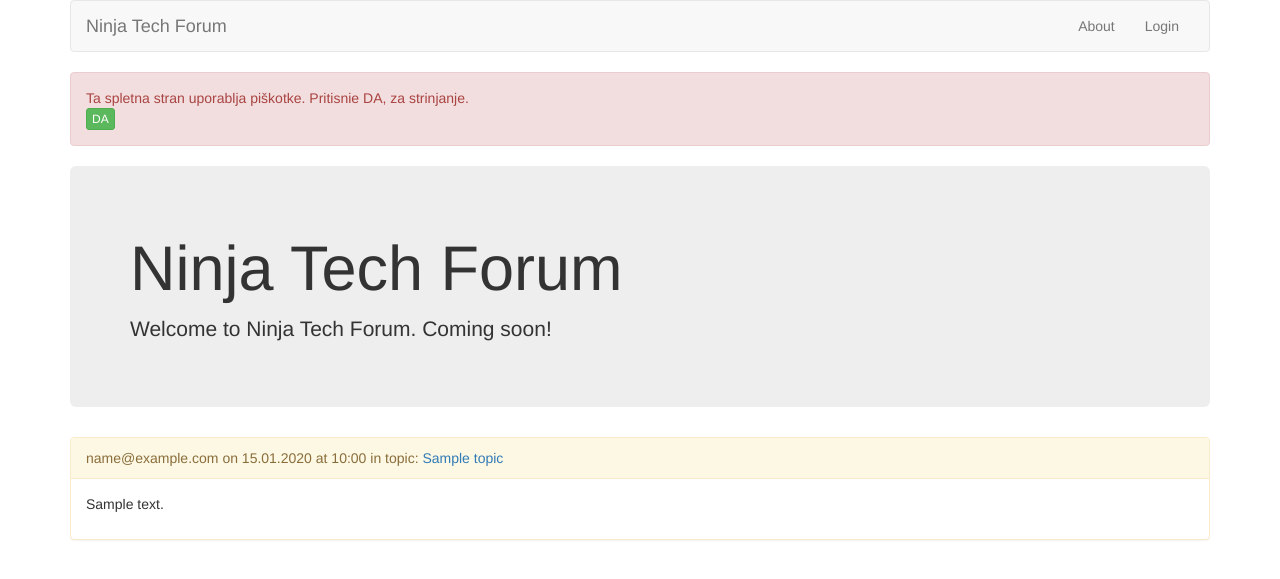
After one commit to luckie86/WD2_8_dn, a Python web app: template templates/comments_list.html in a window 1280 px wide. The commit adds this page. Shown: the top 579 px of the page. Run offline with Jinja, Linux system fonts and the light colour scheme; the template is opened without the code that fills it: most values are stand-ins (such as "Sample title", 1, 10 or a date in 2020); some libraries are stand-ins or nearby versions.

Commit message:
added list of comments

```diff
--- a/main.py
+++ b/main.py
@@ -4,7 +4,7 @@ import webapp2
 
 from handlers.topics import TopicAddHandler, TopicDetailsHandler
 from handlers.base import BaseHandler, MainHandler, CookieAlertHandler
-from handlers.comments import CommentAddHandler
+from handlers.comments import CommentAddHandler, CommentsListHandler
 from handlers.topics import TopicDelete
 from tasks.email_new_comment import EmailNewCommentWorker
 
@@ -13,6 +13,7 @@ app = webapp2.WSGIApplication([
     webapp2.Route('/', MainHandler, name="main-page"),
     webapp2.Route('/set-cookie', CookieAlertHandler, name="cookie-alert-page"),
     webapp2.Route('/topic/add', TopicAddHandler),
+    webapp2.Route('/comments/list', CommentsListHandler),
     webapp2.Route('/topic-details/<topic_id:\d+>', TopicDetailsHandler, name="topic-details"),
     webapp2.Route('/topic-details/<topic_id:\d+>/comment/add', CommentAddHandler, name="comment-add"),
     webapp2.Route('/topic/<topic_id:\d+>/delete', TopicDelete),
--- a/templates/base.html
+++ b/templates/base.html
@@ -39,6 +39,7 @@
                         {% if user %}
                             <li><a href="#">{{ user.email() }}</a></li>
                             <li><a href="/topic/add">Add new topic</a></li>
+                            <li><a href="/comments/list">My Comments</a></li>
                             <li><a href="{{ logout_url }}">Logout</a></li>
                         {% else %}
                             <li><a href="{{ login_url }}">Login</a></li>
--- /dev/null
+++ b/templates/comments_list.html
@@ -0,0 +1,28 @@
+{% extends "base.html" %}
+
+{% block naslov %} Comments List {% endblock %}
+
+
+{% block vsebina %}
+
+<div class="jumbotron">
+    <h1> Ninja Tech Forum </h1>
+    <p>Welcome to Ninja Tech Forum. Coming soon! </p>
+</div>
+
+
+{% for comment in comments|sort(attribute='created') %}
+    {% for topic in topics %}
+        {% if topic.key.id() == comment.topic_id %}
+ <div class="panel panel-warning">
+        <div class="panel-heading">{{ comment.author_email }} on {{ comment.created.strftime("%d.%m.%Y at %H:%M") }}
+            in topic: <a href="/topic-details/{{topic.key.id()}}"> {{ topic.title }} </a></div>
+        <div class="panel-body">
+            <p>{{ comment.content }}</p>
+        </div>
+ </div>
+        {% endif %}
+    {% endfor %}
+{% endfor %}
+
+{% endblock %}
```
Also changed, not shown: handlers/comments.py (+10 -0 lines).
